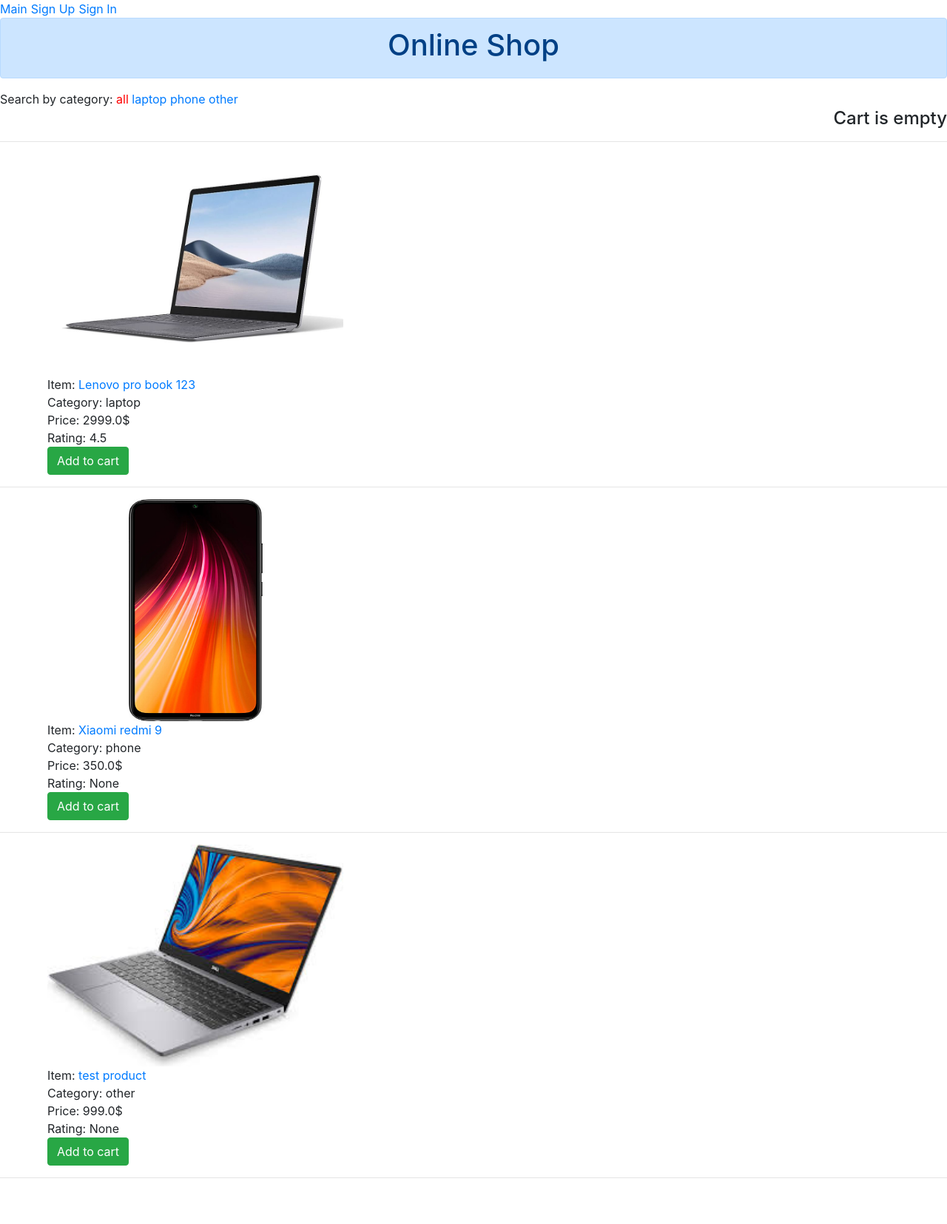
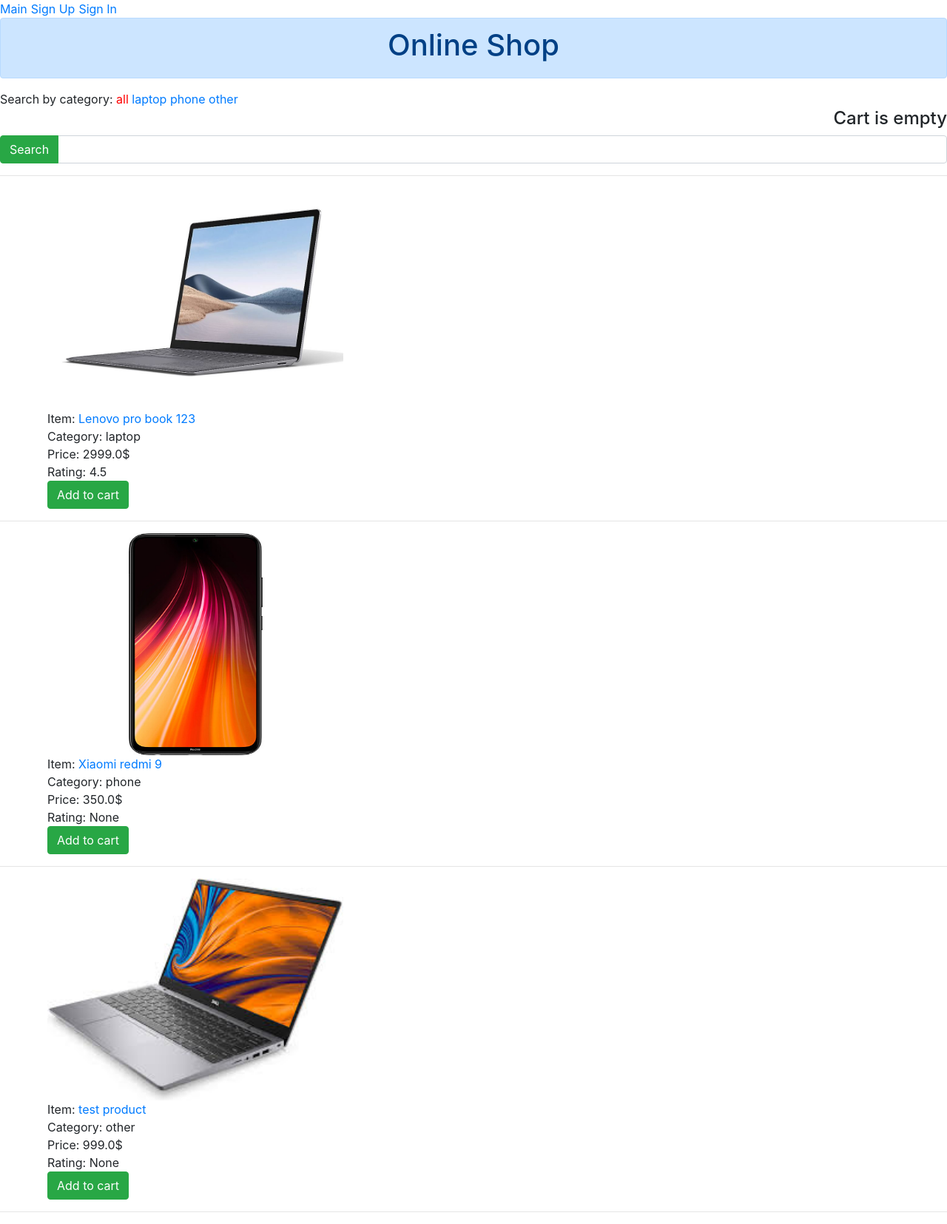
Before and after one commit to AlexKhreshkov/django_shop, a Django app: page / in a window 1280 px wide. Shown: the whole page at 74% size. Before the commit the page ends 1593 px from the top, so only its background shows below. Run offline with Django 4.2, Linux system fonts and the light colour scheme; data comes from the database, SQL or seed files in the repository; some libraries are stand-ins or nearby versions.

Commit message:
addded search

```diff
--- a/app/forms.py
+++ b/app/forms.py
@@ -63,3 +63,7 @@
     class Meta:
         model = User
         fields = ['username', 'first_name', 'last_name', 'email']
+
+
+class SearchForm(forms.Form):
+    text = forms.CharField(widget=forms.TextInput(attrs={'class': 'form-control', 'rows': 1}))
--- a/app/templates/app/main.html
+++ b/app/templates/app/main.html
@@ -38,8 +38,24 @@
     {% endfor %}
 {% endblock %}
 
+{% block search %}
+    {% if not chosen_category %}
+        <form method="post">
+            {% csrf_token %}
+            <div class="input-group mb-3">
+                <div class="input-group-prepend">
+                    <button type="submit" class="btn btn-success">Search</button>
+                </div>
+                {{ form.text }}
+            </div>
+        </form>
+    {% endif %}
+{% endblock %}
+
+
 {% block body %}
     {% if items %}
+    {% if not founded_items %}
         {% for item in items %}
             <div class="item-block">
                 <img class="item_img" src="{{ item.image.url }}">
@@ -55,6 +71,22 @@
             <hr>
         {% endfor %}
     {% else %}
-        <h1>No items :(</h1>
+        <h3 align="center">Founded {{ founded_items }} item's:</h3>
+        {% for item in items %}
+            <div class="item-block">
+                <img class="item_img" src="{{ item.image.url }}">
+                Item: <a href="{{ item.get_absolute_url }}">{{ item.title }}</a><br>
+                Category: {{ item.category }}<br>
+                Price: {{ item.price }}$ <br>
+                Rating: {{ item.mark }}
+                <form method="post" action="{% url 'add_item' item.slug %}">
+                    {% csrf_token %}
+                    <button type="submit" class="btn btn-success" id="{{ item.id }}">Add to cart</button>
+                </form>
+            </div>
+            <hr>
+        {% endfor %}
     {% endif %}
+    {% else %}
+        <h1>No items :(</h1>{% endif %}
 {% endblock %}
--- a/app/templates/app/order.html
+++ b/app/templates/app/order.html
@@ -29,8 +29,8 @@
                 <form method="post">
                     <div class="form-group">
                         {% csrf_token %}
-                        Full name: {{ form.full_name }} <br>
-                        Phone: {{ form.phone }}<br>
+                        Full name*: {{ form.full_name }} <br>
+                        Phone*: {{ form.phone }}<br>
                         Delivery address: {{ form.delivery_address }}<br>
                         Issue point: {{ form.issue_point }}<br>
                         <select name="items" required id="id_items" hidden multiple>
--- a/app/templates/base.html
+++ b/app/templates/base.html
@@ -41,6 +41,8 @@
 {% block cart %}
 {% endblock %}
 
+{% block search %}
+{% endblock %}
 <hr>
 
 {% block body %}
--- a/app/views.py
+++ b/app/views.py
@@ -13,6 +13,7 @@
     categories = Category.objects.all()
     cart = Cart(request)
     cart_len = cart.cart_len()
+    form = SearchForm()
     context = {
         'items': items,
         'categories': categories,
@@ -21,7 +22,21 @@
         'cart': cart,
         'cart_len': cart_len,
         'page_name': 'main',
+        'form': form,
     }
+    if request.method == 'POST':
+        search_form = SearchForm(request.POST)
+        if search_form.is_valid():
+            search_text = search_form.cleaned_data['text']
+            suitable_items = []
+            for item in items:
+                if search_text in item.title or search_text in item.description:
+                    suitable_items.append(item)
+                context['items'] = Item.objects.filter(title__in=suitable_items)
+                founded_items = len(suitable_items)
+                context['founded_items'] = founded_items
+            return render(request, 'app/main.html', context=context)
+
     return render(request, 'app/main.html', context=context)
 
 
@@ -38,6 +53,7 @@
         'title': title,
         'cart': cart,
         'cart_len': cart_len,
+        'chosen_category':chosen_category,
     }
     return render(request, 'app/main.html', context=context)
 
```
